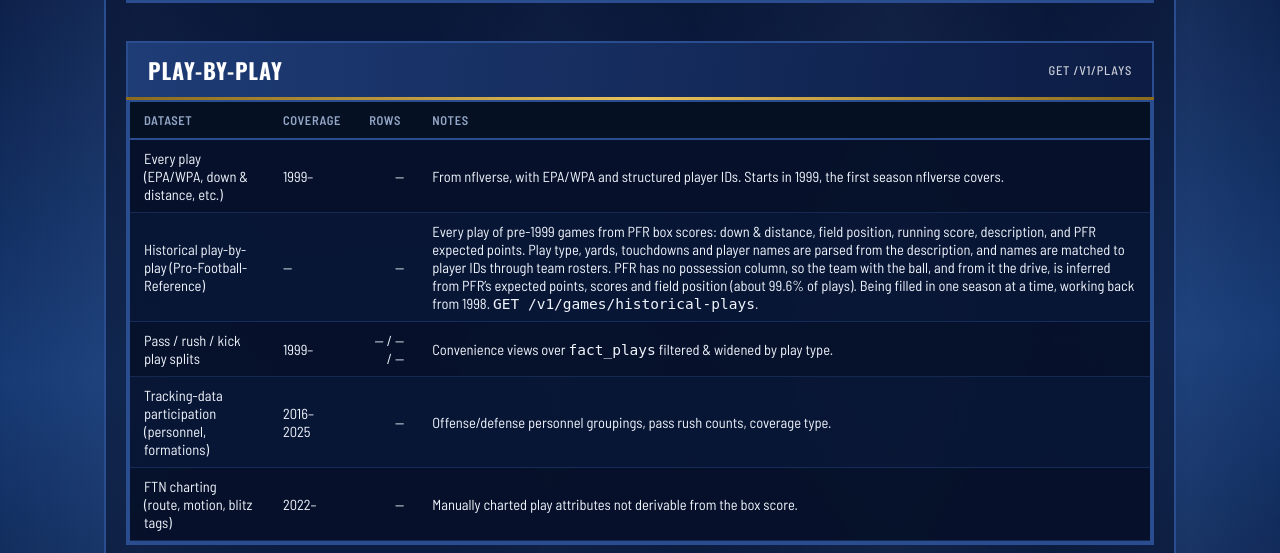
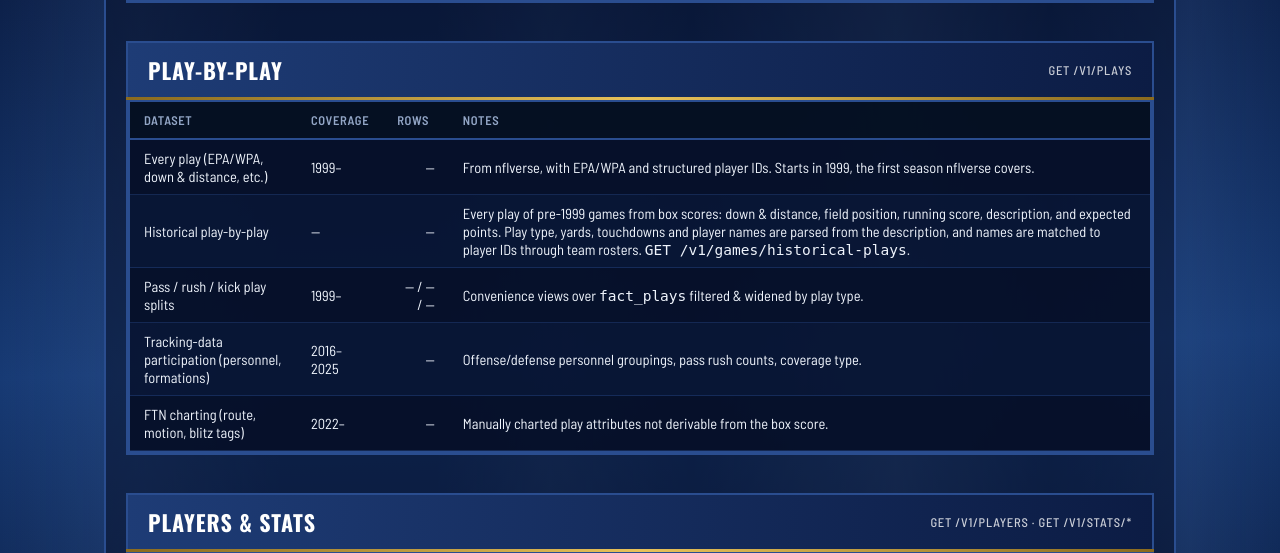
Before and after one commit to oooShiny/nfl-data-api, a PHP site: page /data_coverage.php in a window 1280 px wide. Shown: the part 827-1380 px from the top of the page. Run offline with PHP 8.4, Linux system fonts and the light colour scheme; data that the repository does not hold is empty.

Commit message:
Rename the coverage row to "Historical play-by-play"
The Data Coverage page (edited on the live site) now looks the row up as
"Historical play-by-play", so its Coverage column showed a dash while the
API still called it "Historical play-by-play (PFR)". Rename it in
/v1/coverage, and commit the page's edited wording (plus a missing space
before the endpoint).

Co-Authored-By: Claude Opus 5.5 <noreply@anthropic.com>

```diff
--- a/web/data_coverage.php
+++ b/web/data_coverage.php
@@ -343,10 +343,10 @@ require __DIR__ . '/includes/header.php';
                         <td>From nflverse, with EPA/WPA and structured player IDs. Starts in 1999, the first season nflverse covers.</td>
                     </tr>
                     <tr>
-                        <td>Historical play-by-play (Pro-Football-Reference)</td>
-                        <td><?= coverage_range($coverage, 'Historical play-by-play (PFR)') ?></td>
+                        <td>Historical play-by-play</td>
+                        <td><?= coverage_range($coverage, 'Historical play-by-play') ?></td>
                         <td class="text-right"><?= nf($rows['fact_historical_plays'] ?? null) ?></td>
-                        <td>Every play of pre-1999 games from PFR box scores: down &amp; distance, field position, running score, description, and PFR expected points. Play type, yards, touchdowns and player names are parsed from the description, and names are matched to player IDs through team rosters. PFR has no possession column, so the team with the ball, and from it the drive, is inferred from PFR&rsquo;s expected points, scores and field position (about 99.6% of plays). Being filled in one season at a time, working back from 1998. <code>GET /v1/games/historical-plays</code>.</td>
+                        <td>Every play of pre-1999 games from box scores: down &amp; distance, field position, running score, description, and expected points. Play type, yards, touchdowns and player names are parsed from the description, and names are matched to player IDs through team rosters. <code>GET /v1/games/historical-plays</code>.</td>
                     </tr>
                     <tr>
                         <td>Pass / rush / kick play splits</td>
```
Also changed, not shown: 1 other file.
